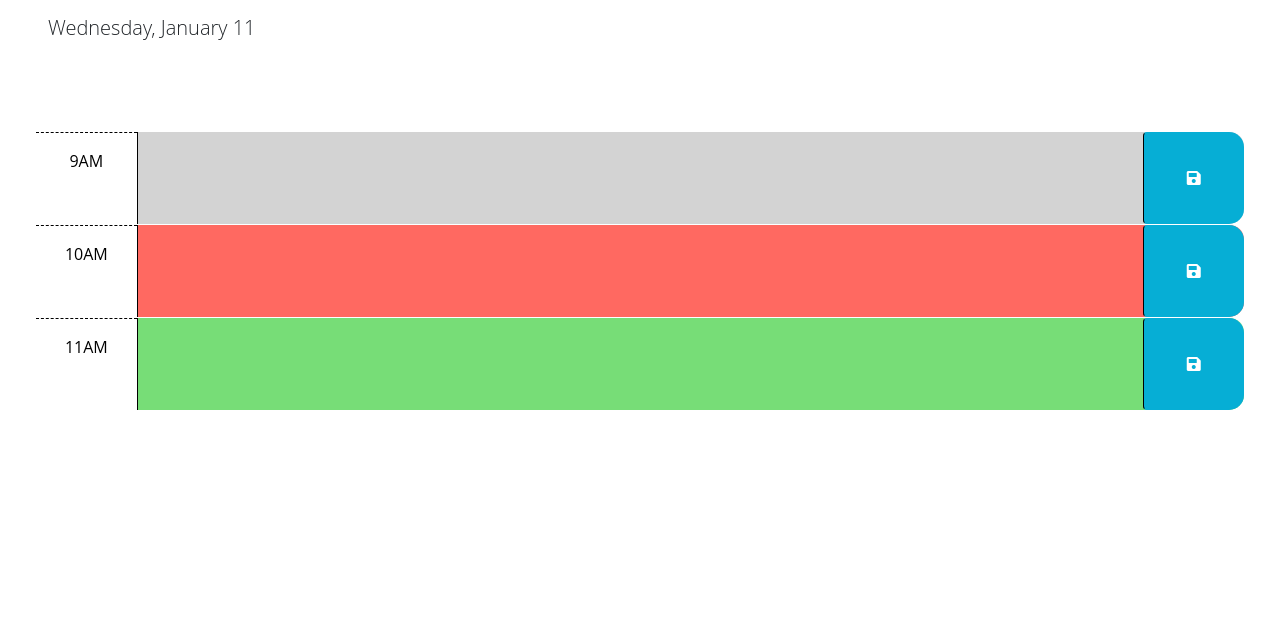
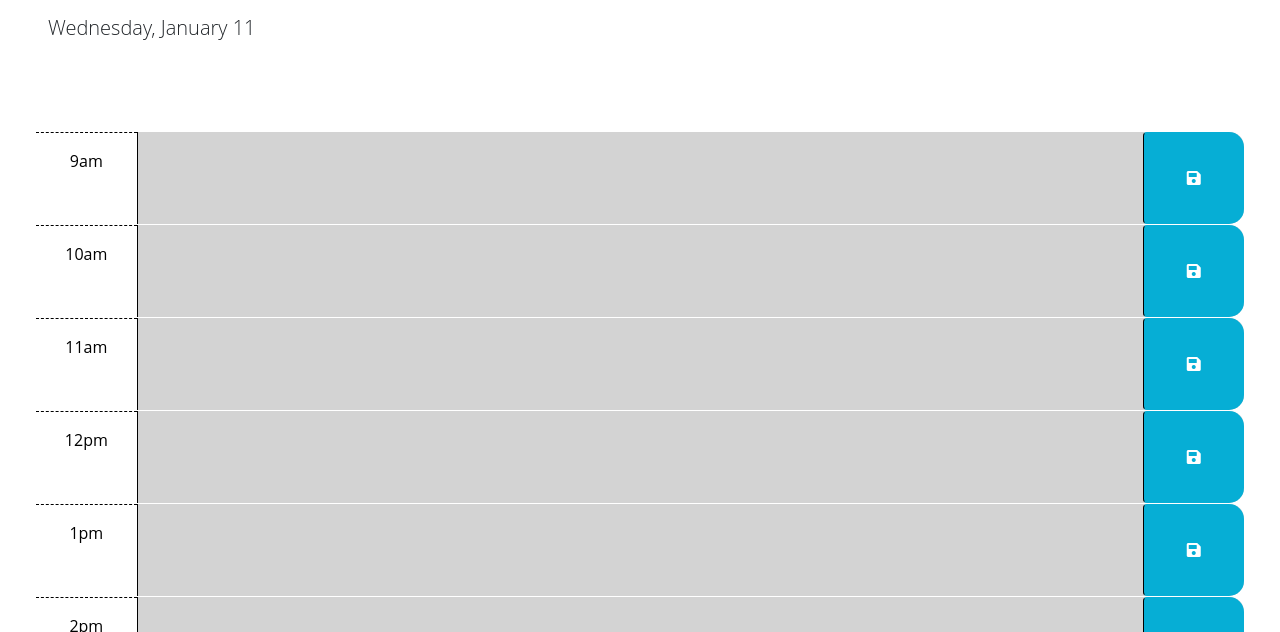
Before and after one commit to danibano/calendar, a plain HTML site: page Develop/index.html in a window 1280 px wide. Shown: the part 166-798 px from the top of the page. Drawn offline with nearby package versions, Linux system fonts and the light colour scheme.

Commit message:
displaying all time blocks

```diff
--- a/Develop/index.html
+++ b/Develop/index.html
@@ -30,7 +30,7 @@
       <p class="lead">A simple calendar app for scheduling your work day</p>
       <p id="currentDay" class="lead"></p>
     </header>
-    <div class="container-fluid px-5">
+    <div id="buisness-hours" class="container-fluid px-5">
       <!-- Use class for "past", "present", and "future" to apply styles to the
         time-block divs accordingly. The javascript will need to do this by
         adding/removing these classes on each div by comparing the hour in the
@@ -41,7 +41,7 @@
         code is implemented.
         -->
 
-      <!-- Example of a past time block. The "past" class adds a gray background color. -->
+      <!-- Example of a past time block. The "past" class adds a gray background color.
       <div id="hour-9" class="row time-block past">
         <div class="col-2 col-md-1 hour text-center py-3">9AM</div>
         <textarea class="col-8 col-md-10 description" rows="3"> </textarea>
@@ -50,7 +50,7 @@
         </button>
       </div>
 
-      <!-- Example of a present time block. The "present" class adds a red background color. -->
+      Example of a present time block. The "present" class adds a red background color.
       <div id="hour-10" class="row time-block present">
         <div class="col-2 col-md-1 hour text-center py-3">10AM</div>
         <textarea class="col-8 col-md-10 description" rows="3"> </textarea>
@@ -59,14 +59,14 @@
         </button>
       </div>
 
-      <!-- Example of a future time block. The "future" class adds a green background color. -->
-      <div id="hour-11" class="row time-block future">
+      Example of a future time block. The "future" class adds a green background color. -->
+      <!-- <div id="hour-11" class="row time-block future">
         <div class="col-2 col-md-1 hour text-center py-3">11AM</div>
         <textarea class="col-8 col-md-10 description" rows="3"> </textarea>
         <button class="btn saveBtn col-2 col-md-1" aria-label="save">
           <i class="fas fa-save" aria-hidden="true"></i>
         </button>
-      </div>
+      </div>-->
     </div>
 
     <script src="https://cdnjs.cloudflare.com/ajax/libs/jquery/3.2.1/jquery.min.js"></script>
--- a/Develop/js/script.js
+++ b/Develop/js/script.js
@@ -1,6 +1,26 @@
 // Wrap all code that interacts with the DOM in a call to jQuery to ensure that
 // the code isn't run until the browser has finished rendering all the elements
 // in the html.
+
+function createHourBlock(hour, hourFormat) {
+  return (`
+    <div id="hour-${hour}" class="row time-block past">
+      <div class="col-2 col-md-1 hour text-center py-3">${hourFormat}</div>
+      <textarea class="col-8 col-md-10 description" rows="3"> </textarea>
+      <button class="btn saveBtn col-2 col-md-1" aria-label="save">
+        <i class="fas fa-save" aria-hidden="true"></i>
+      </button>
+    </div>
+  `)
+}
+
+function renderBuisnessHours() {
+  for (let i = 9; i < 18 ; i++) { // looping from 9-18 because those are the buisness hours in military time
+    const currentHour = dayjs().hour(i).format("ha") // dayjs to get the 12-hour format
+    $("#buisness-hours").append(createHourBlock(i, currentHour)) // displays the return value of the createHourBlock function
+  }
+}
+
 $(function () {
   $("#currentDay").text(dayjs().format("dddd, MMMM D"))
   // TODO: Add a listener for click events on the save button. This code should
@@ -10,6 +30,9 @@ $(function () {
   // time-block containing the button that was clicked? How might the id be
   // useful when saving the description in local storage?
   //
+
+  renderBuisnessHours()
+
   // TODO: Add code to apply the past, present, or future class to each time
   // block by comparing the id to the current hour. HINTS: How can the id
   // attribute of each time-block be used to conditionally add or remove the
```
